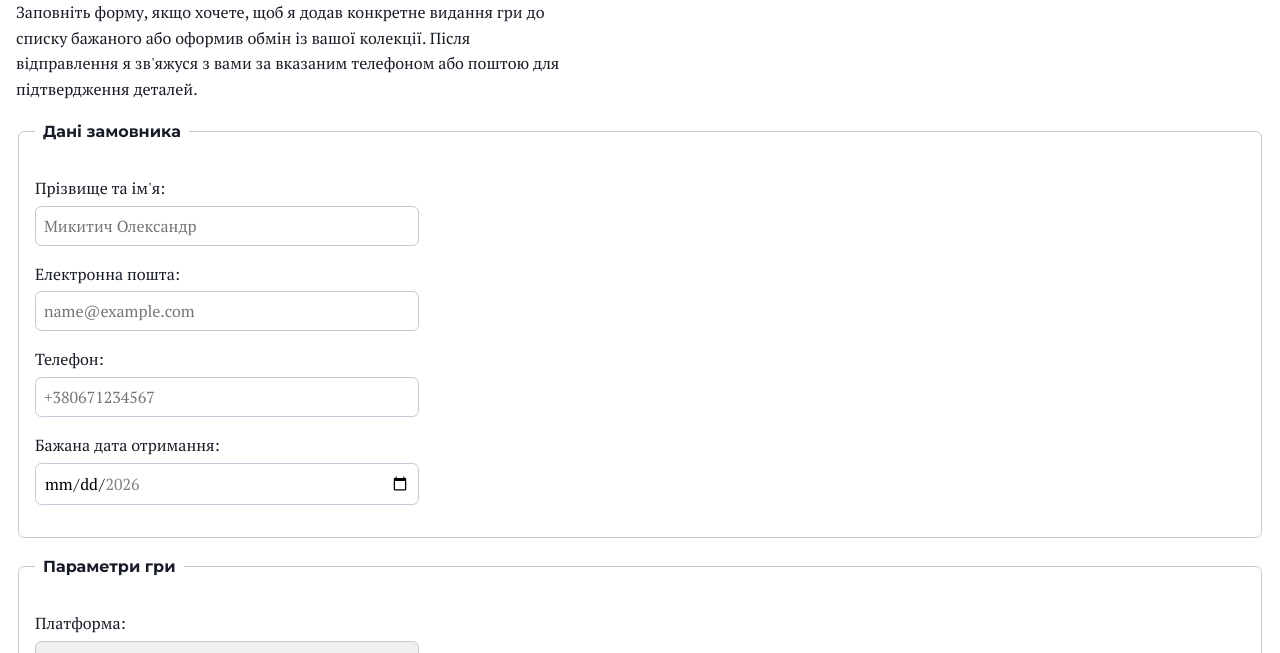
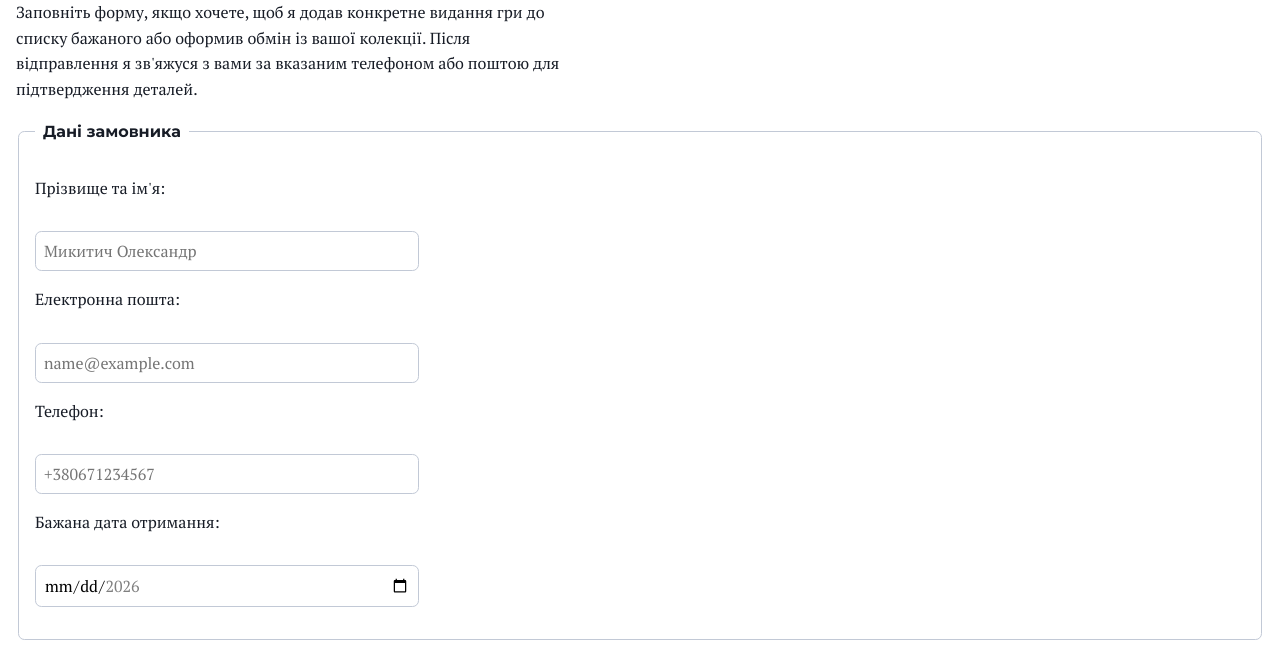
Before and after one commit to mykytych-oleksandr-uzhnu/web-course-2, a plain HTML site: page form.html in a window 1280 px wide. Shown: the part 122-775 px from the top of the page. Drawn offline with Linux system fonts and the light colour scheme.

Commit message:
README для LR6, скріншот сітки, перевірка валідатором

```diff
--- a/css/styles.css
+++ b/css/styles.css
@@ -292,7 +292,7 @@ legend {
 }
 
 label {
-    display: inline-block;
+    display: block;
     margin-bottom: 0.25em;
 }
 
@@ -597,7 +597,7 @@ a:active {
    два вертикальні відступи блокових сусідів, що стикаються, не додаються,
    а зливаються в один — більший із двох.
    Горизонтальні відступи так не поводяться, вони завжди додаються.
-   Між самими картками схлопування немає: вони inline-block, а відступи
+   Між самими картками схлопування немає: вони елементи Grid, а відступи
    рядкових блоків не схлопуються ніколи.
    Саме тому в цій роботі всі вертикальні відступи задані тільки
    в один бік — знизу.
```
Also changed, not shown: images/grid.png (added), 1 other file.
